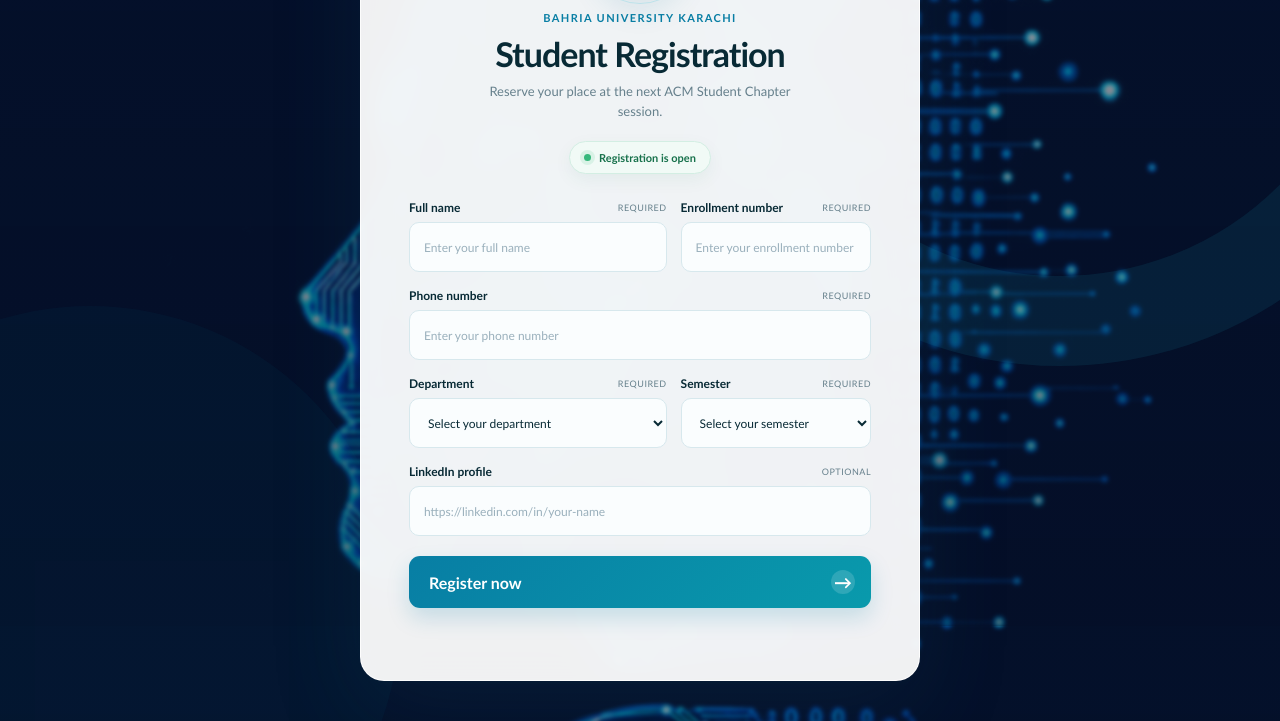
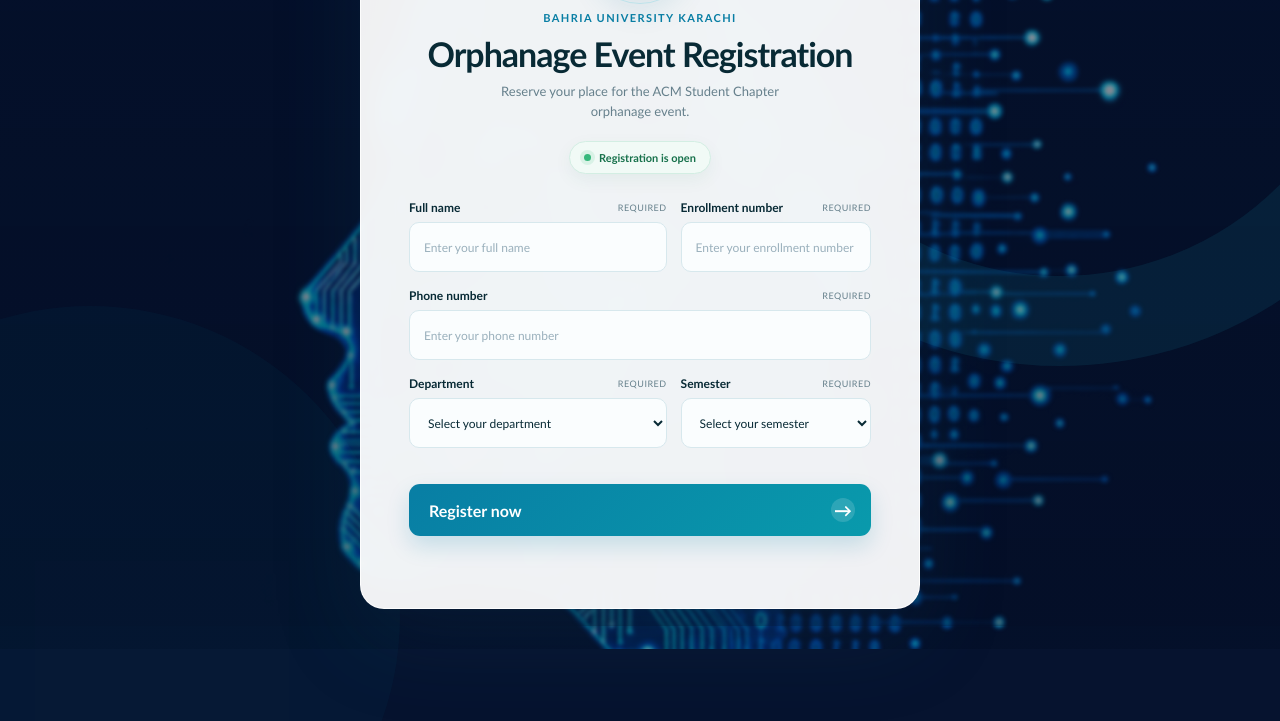
Before and after one commit to acm-bukc/workshop-registration, a plain HTML site: page index.html in a window 1280 px wide. Shown: the part 174-895 px from the top of the page. After the commit the page ends 823 px from the top, so only its background shows below. Drawn offline with Linux system fonts and the light colour scheme; no server answers.

Commit message:
Update index.html

```diff
--- a/index.html
+++ b/index.html
@@ -3,7 +3,7 @@
 <head>
   <meta charset="UTF-8">
   <meta name="viewport" content="width=device-width, initial-scale=1.0">
-  <title>ACM Student Chapter Registration</title>
+  <title>ACM Orphanage Event Registration</title>
   <link rel="stylesheet" href="styles.css">
 </head>
 <body>
@@ -12,8 +12,8 @@
       <div class="card-accent" aria-hidden="true"></div>
       <div class="logo"><img src="acmlogo-transparent.png" alt="ACM logo"></div>
       <p class="organization">Bahria University Karachi</p>
-      <h1 id="page-title">Student Registration</h1>
-      <p class="intro">Reserve your place at the next ACM Student Chapter session.</p>
+      <h1 id="page-title">Orphanage Event Registration</h1>
+      <p class="intro">Reserve your place for the ACM Student Chapter orphanage event.</p>
       <div class="availability" id="registrationStatus"><span class="status-dot"></span><strong>Registration is open</strong></div>
 
       <form id="registrationForm" novalidate>
@@ -61,10 +61,6 @@
           </select>
         </label>
         </div>
-        <label class="field" for="linkedin">
-          <span>LinkedIn profile <b>Optional</b></span>
-          <input id="linkedin" name="linkedin" type="url" autocomplete="url" placeholder="https://linkedin.com/in/your-name">
-        </label>
         <button type="submit"><span>Register now</span><span aria-hidden="true">&#8594;</span></button>
         <div id="formMessage" class="form-message" role="status" aria-live="polite"></div>
       </form>
```
